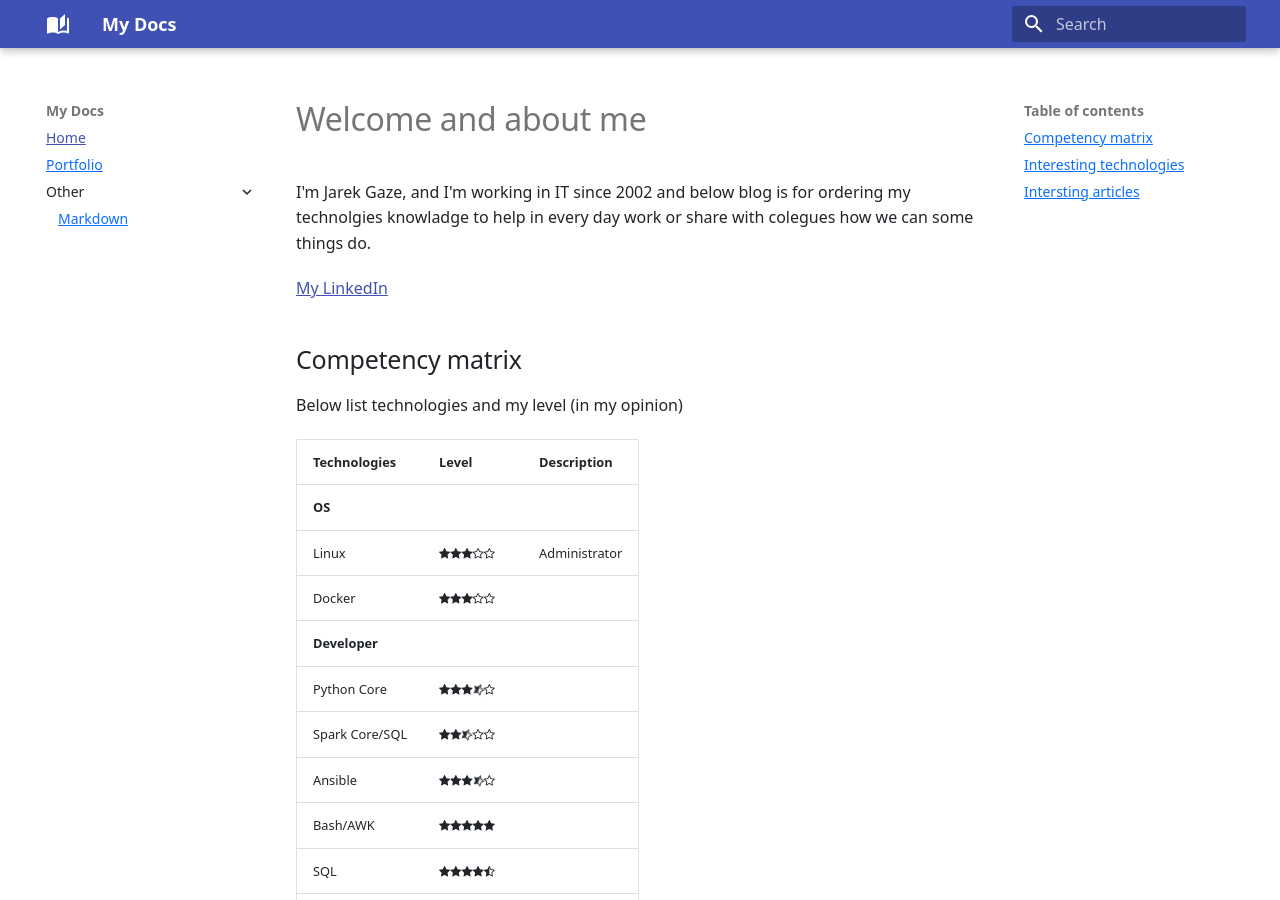
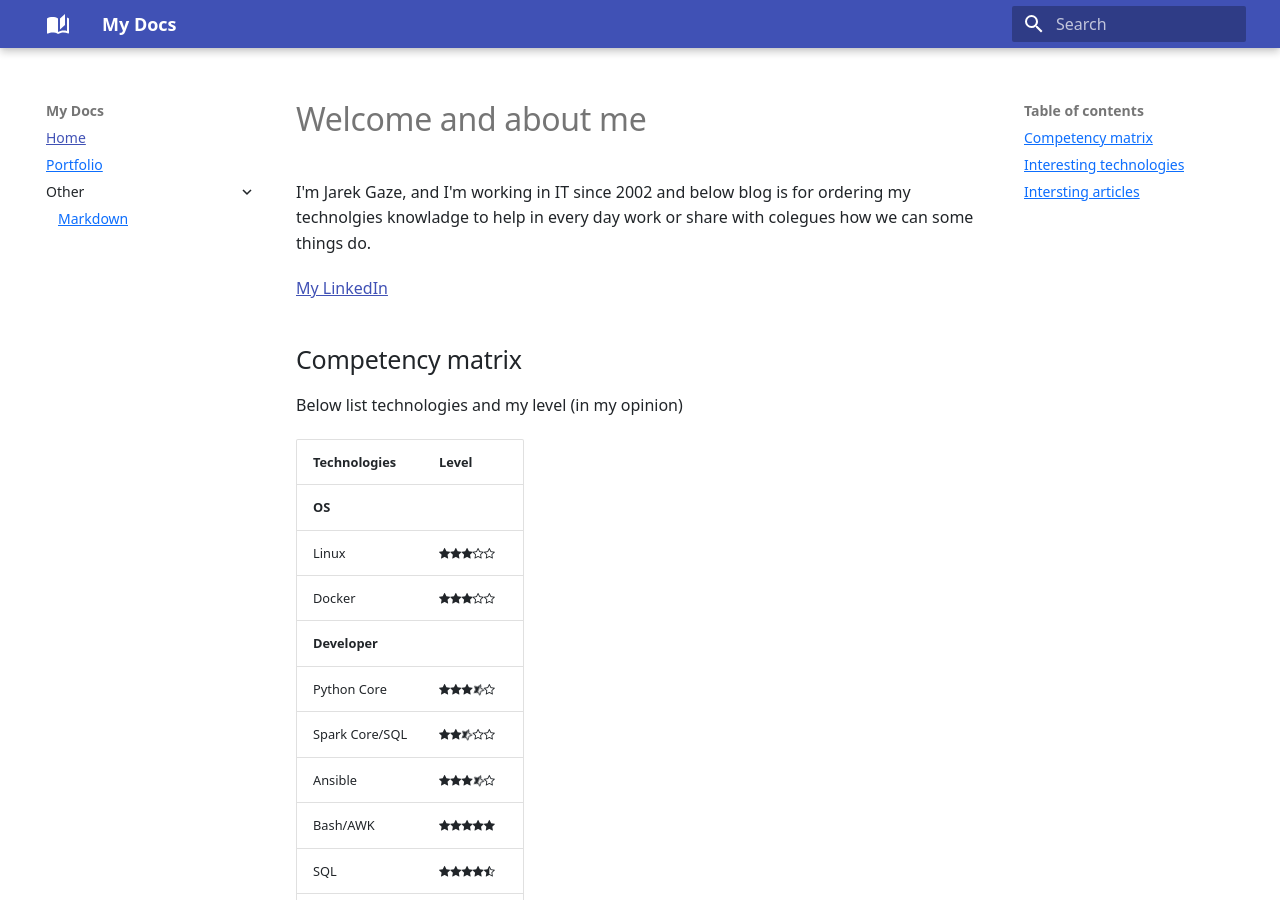
Before and after one commit to j-gaze/blog, an MkDocs documentation site: the page built from docs/index.md, in a window 1280 px wide and 900 px high. Built offline with MkDocs 1.6.1 and Material for MkDocs 9.7.7, drawn with Linux system fonts in a browser that asks for light colours.

Commit message:
Update index.md

```diff
--- a/docs/index.md
+++ b/docs/index.md
@@ -9,30 +9,30 @@ I'm Jarek Gaze, and I'm working in IT since 2002 and below blog is for ordering
 Below list technologies and my level  (in my opinion)
 
 
-| Technologies | Level | Description
-| --- | --- | --- |
-| **OS** | | |
+| Technologies | Level |
+| --- | --- |
+| **OS** | |
 |Linux|<i class="fa fa-star" style="font-size:12px"></i><i class="fa fa-star" style="font-size:12px"></i><i class="fa fa-star" style="font-size:12px"></i><i class="fa fa-star-o" style="font-size:12px"></i><i class="fa fa-star-o" style="font-size:12px"></i>|Administrator|
-|Docker|<i class="fa fa-star" style="font-size:12px"></i><i class="fa fa-star" style="font-size:12px"></i><i class="fa fa-star" style="font-size:12px"></i><i class="fa fa-star-o" style="font-size:12px"></i><i class="fa fa-star-o" style="font-size:12px"></i>||
-|**Developer**|||
-|Python Core|<i class="fa fa-star" style="font-size:12px"></i><i class="fa fa-star" style="font-size:12px"></i><i class="fa fa-star" style="font-size:12px"></i><i class="fa fa-star-half-o fa-spin" style="font-size:12px"></i><i class="fa fa-star-o" style="font-size:12px"></i>||
-|Spark Core/SQL|<i class="fa fa-star" style="font-size:12px"></i><i class="fa fa-star" style="font-size:12px"></i><i class="fa fa-star-half-o fa-spin" style="font-size:12px"></i><i class="fa fa-star-o" style="font-size:12px"><i class="fa fa-star-o" style="font-size:12px"></i></i>||
-|Ansible|<i class="fa fa-star" style="font-size:12px"></i><i class="fa fa-star" style="font-size:12px"></i><i class="fa fa-star" style="font-size:12px"></i><i class="fa fa-star-half-o fa-spin" style="font-size:12px"></i><i class="fa fa-star-o" style="font-size:12px"></i>||
-|Bash/AWK|<i class="fa fa-star" style="font-size:12px"></i><i class="fa fa-star" style="font-size:12px"></i><i class="fa fa-star" style="font-size:12px"></i><i class="fa fa-star" style="font-size:12px"></i><i class="fa fa-star" style="font-size:12px"></i>||
-|SQL|<i class="fa fa-star" style="font-size:12px"></i><i class="fa fa-star" style="font-size:12px"></i><i class="fa fa-star" style="font-size:12px"></i><i class="fa fa-star" style="font-size:12px"></i><i class="fa fa-star-half-o" style="font-size:12px"></i>|||
-|Bitbucket/GIT|<i class="fa fa-star" style="font-size:12px"></i><i class="fa fa-star" style="font-size:12px"></i><i class="fa fa-star" style="font-size:12px"></i><i class="fa fa-star" style="font-size:12px"></i><i class="fa fa-star-o" style="font-size:12px"></i>|||
-|**Databases**|||
-|Oracle/MYSQL|<i class="fa fa-star" style="font-size:12px"></i><i class="fa fa-star" style="font-size:12px"></i><i class="fa fa-star" style="font-size:12px"></i><i class="fa fa-star" style="font-size:12px"></i><i class="fa fa-star-o" style="font-size:12px"></i>||
-|PostgreSQL|<i class="fa fa-star" style="font-size:12px"></i><i class="fa fa-star" style="font-size:12px"></i><i class="fa fa-star" style="font-size:12px"></i><i class="fa fa-star-half-o" style="font-size:12px"></i><i class="fa fa-star-o" style="font-size:12px"></i>||
+|Docker|<i class="fa fa-star" style="font-size:12px"></i><i class="fa fa-star" style="font-size:12px"></i><i class="fa fa-star" style="font-size:12px"></i><i class="fa fa-star-o" style="font-size:12px"></i><i class="fa fa-star-o" style="font-size:12px"></i>|
+|**Developer**||
+|Python Core|<i class="fa fa-star" style="font-size:12px"></i><i class="fa fa-star" style="font-size:12px"></i><i class="fa fa-star" style="font-size:12px"></i><i class="fa fa-star-half-o fa-spin" style="font-size:12px"></i><i class="fa fa-star-o" style="font-size:12px"></i>|
+|Spark Core/SQL|<i class="fa fa-star" style="font-size:12px"></i><i class="fa fa-star" style="font-size:12px"></i><i class="fa fa-star-half-o fa-spin" style="font-size:12px"></i><i class="fa fa-star-o" style="font-size:12px"><i class="fa fa-star-o" style="font-size:12px"></i></i>|
+|Ansible|<i class="fa fa-star" style="font-size:12px"></i><i class="fa fa-star" style="font-size:12px"></i><i class="fa fa-star" style="font-size:12px"></i><i class="fa fa-star-half-o fa-spin" style="font-size:12px"></i><i class="fa fa-star-o" style="font-size:12px"></i>|
+|Bash/AWK|<i class="fa fa-star" style="font-size:12px"></i><i class="fa fa-star" style="font-size:12px"></i><i class="fa fa-star" style="font-size:12px"></i><i class="fa fa-star" style="font-size:12px"></i><i class="fa fa-star" style="font-size:12px"></i>|
+|SQL|<i class="fa fa-star" style="font-size:12px"></i><i class="fa fa-star" style="font-size:12px"></i><i class="fa fa-star" style="font-size:12px"></i><i class="fa fa-star" style="font-size:12px"></i><i class="fa fa-star-half-o" style="font-size:12px"></i>|
+|Bitbucket/GIT|<i class="fa fa-star" style="font-size:12px"></i><i class="fa fa-star" style="font-size:12px"></i><i class="fa fa-star" style="font-size:12px"></i><i class="fa fa-star" style="font-size:12px"></i><i class="fa fa-star-o" style="font-size:12px"></i>|
+|**Databases**||
+|Oracle/MYSQL|<i class="fa fa-star" style="font-size:12px"></i><i class="fa fa-star" style="font-size:12px"></i><i class="fa fa-star" style="font-size:12px"></i><i class="fa fa-star" style="font-size:12px"></i><i class="fa fa-star-o" style="font-size:12px"></i>|
+|PostgreSQL|<i class="fa fa-star" style="font-size:12px"></i><i class="fa fa-star" style="font-size:12px"></i><i class="fa fa-star" style="font-size:12px"></i><i class="fa fa-star-half-o" style="font-size:12px"></i><i class="fa fa-star-o" style="font-size:12px"></i>|
 |**Hadoop**|||
-|HDP/CDP|<i class="fa fa-star" style="font-size:12px"></i><i class="fa fa-star" style="font-size:12px"></i><i class="fa fa-star" style="font-size:12px"></i><i class="fa fa-star" style="font-size:12px"></i><i class="fa fa-star-o" style="font-size:12px"></i>||
-|HDFS/YARN|<i class="fa fa-star" style="font-size:12px"></i><i class="fa fa-star" style="font-size:12px"></i><i class="fa fa-star" style="font-size:12px"></i><i class="fa fa-star" style="font-size:12px"></i><i class="fa fa-star-o" style="font-size:12px"></i>||
-|Hive|<i class="fa fa-star" style="font-size:12px"></i><i class="fa fa-star" style="font-size:12px"></i><i class="fa fa-star" style="font-size:12px"></i><i class="fa fa-star-half-o fa-spin" style="font-size:12px"></i><i class="fa fa-star-o" style="font-size:12px"></i>||
-|**Cloud**|||
-|GCP|<i class="fa fa-star" style="font-size:12px"></i><i class="fa fa-star" style="font-size:12px"></i><i class="fa fa-star-o" style="font-size:12px"></i><i class="fa fa-star-o" style="font-size:12px"></i><i class="fa fa-star-o" style="font-size:12px"></i>|||
-|**Tools**|||
-|InteliJ/VSCODE|<i class="fa fa-star" style="font-size:12px"></i><i class="fa fa-star" style="font-size:12px"></i><i class="fa fa-star" style="font-size:12px"></i><i class="fa fa-star" style="font-size:12px"></i><i class="fa fa-star" style="font-size:12px"></i>|||
-|JIRA/HPSEM|<i class="fa fa-star" style="font-size:12px"></i><i class="fa fa-star" style="font-size:12px"></i><i class="fa fa-star" style="font-size:12px"></i><i class="fa fa-star" style="font-size:12px"></i><i class="fa fa-star" style="font-size:12px"></i>|||
+|HDP/CDP|<i class="fa fa-star" style="font-size:12px"></i><i class="fa fa-star" style="font-size:12px"></i><i class="fa fa-star" style="font-size:12px"></i><i class="fa fa-star" style="font-size:12px"></i><i class="fa fa-star-o" style="font-size:12px"></i>|
+|HDFS/YARN|<i class="fa fa-star" style="font-size:12px"></i><i class="fa fa-star" style="font-size:12px"></i><i class="fa fa-star" style="font-size:12px"></i><i class="fa fa-star" style="font-size:12px"></i><i class="fa fa-star-o" style="font-size:12px"></i>|
+|Hive|<i class="fa fa-star" style="font-size:12px"></i><i class="fa fa-star" style="font-size:12px"></i><i class="fa fa-star" style="font-size:12px"></i><i class="fa fa-star-half-o fa-spin" style="font-size:12px"></i><i class="fa fa-star-o" style="font-size:12px"></i>|
+|**Cloud**||
+|GCP|<i class="fa fa-star" style="font-size:12px"></i><i class="fa fa-star" style="font-size:12px"></i><i class="fa fa-star-o" style="font-size:12px"></i><i class="fa fa-star-o" style="font-size:12px"></i><i class="fa fa-star-o" style="font-size:12px"></i>||
+|**Tools**||
+|InteliJ/VSCODE|<i class="fa fa-star" style="font-size:12px"></i><i class="fa fa-star" style="font-size:12px"></i><i class="fa fa-star" style="font-size:12px"></i><i class="fa fa-star" style="font-size:12px"></i><i class="fa fa-star" style="font-size:12px"></i>||
+|JIRA/HPSEM|<i class="fa fa-star" style="font-size:12px"></i><i class="fa fa-star" style="font-size:12px"></i><i class="fa fa-star" style="font-size:12px"></i><i class="fa fa-star" style="font-size:12px"></i><i class="fa fa-star" style="font-size:12px"></i>||
 
 
 ## Interesting technologies
```
